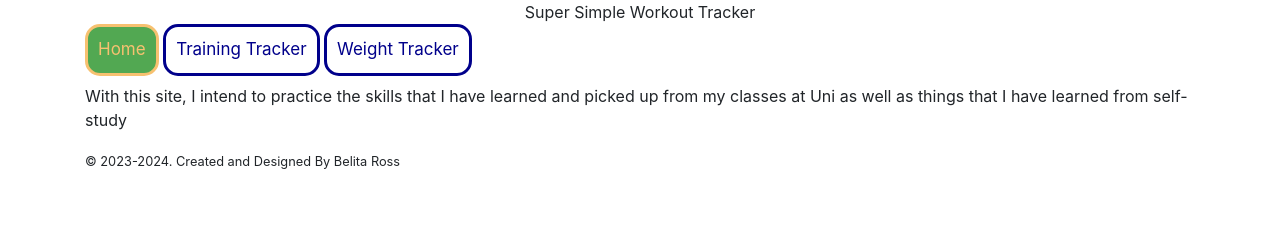
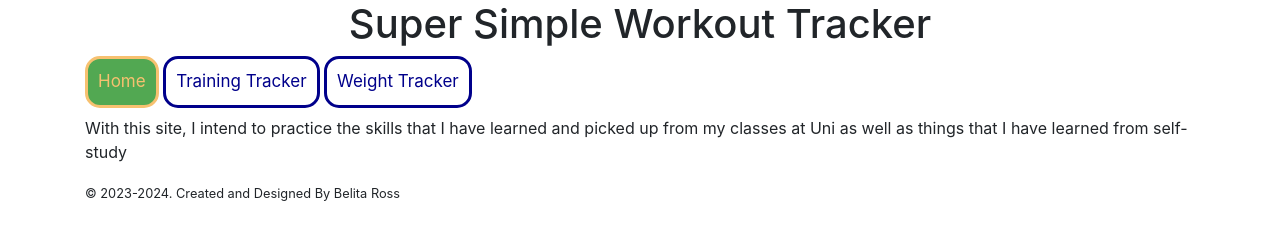
Before and after one commit to BelRossIta/FitnessTracker1stAttempt, a website: page index.html in a window 1280 px wide. Drawn offline with nearby package versions, Linux system fonts and the light colour scheme.

Commit message:
small change to index.html

```diff
--- a/index.html
+++ b/index.html
@@ -23,7 +23,7 @@
     <body>
         <!-- Use div for ease of use when wanting to add bootstrap classes -->
         <!-- display-1 is a bootstrap class that makes the text quite large. -->
-        <div class=" text-center">Super Simple Workout Tracker</div>
+        <h1>Super Simple Workout Tracker</h1>
         <main class="container">
 
         <div class="pillnav">
```
